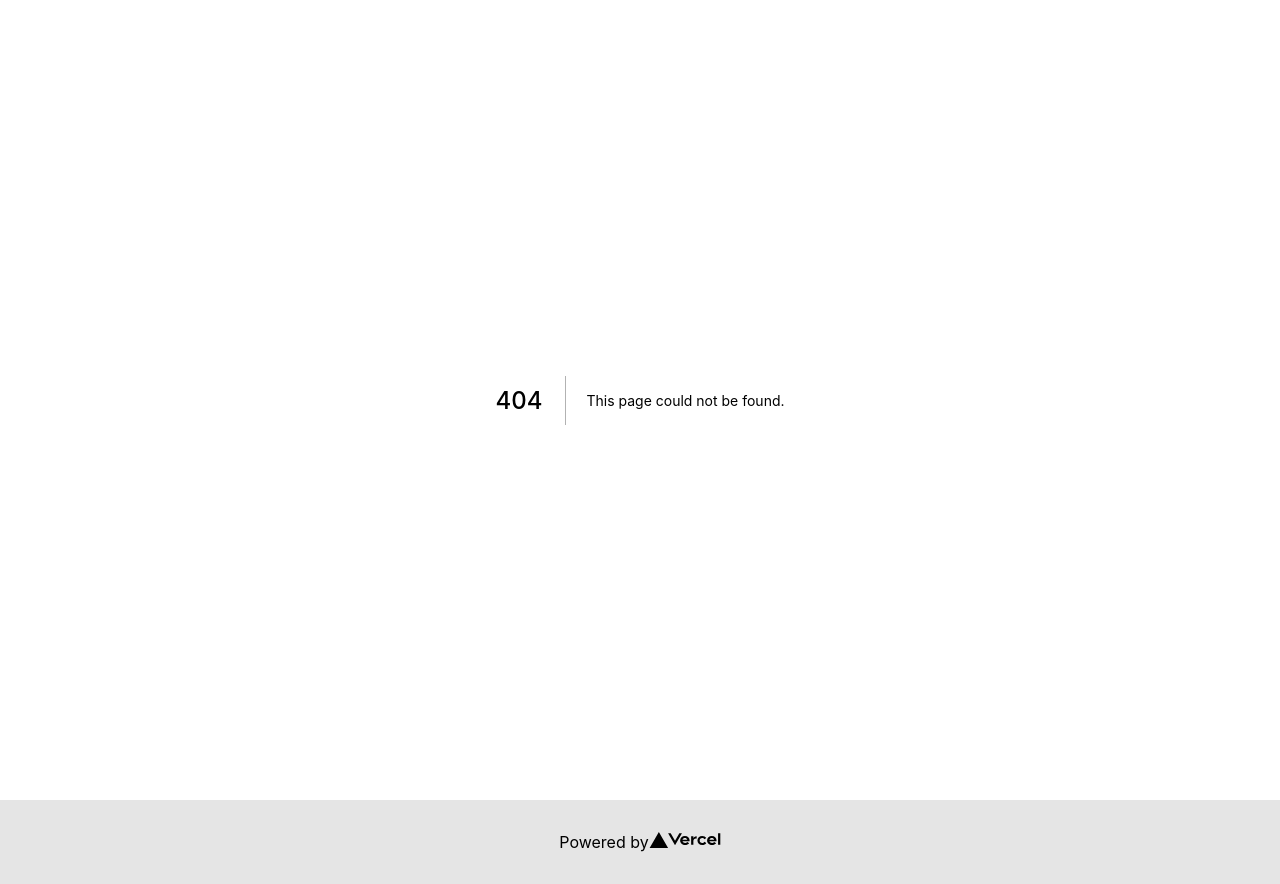
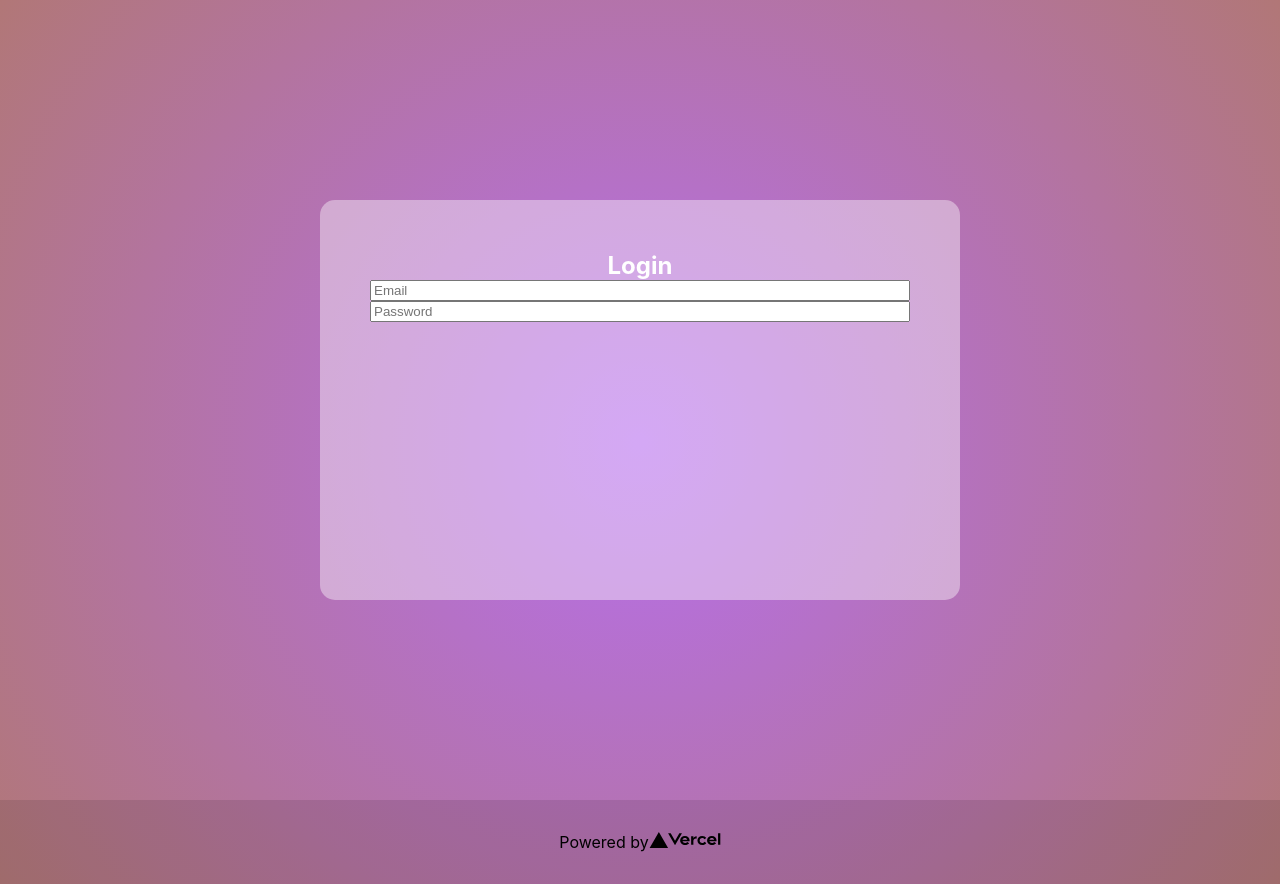
Before and after one commit to ilham-sptr/garudahacks-2022-fe, a Next.js app: page /login in a window 1280 px wide. Before the commit this address had no page. Built offline with nearby package versions, Linux system fonts and the light colour scheme.

Commit message:
chore: login page basis

```diff
--- /dev/null
+++ b/pages/login.jsx
@@ -0,0 +1,44 @@
+import defaultStyles from "../styles/Home.module.css";
+import styles from "../styles/Login.module.css";
+import { useState } from "react";
+export default function Login() {
+	const [email, setEmail] = useState("");
+	const [password, setPassword] = useState("");
+	return (
+		<main className={defaultStyles.maincontentcontainer}>
+			<div className={styles.loginbox}>
+				<h2>Login</h2>
+				<form
+					onSubmit={(e) => {
+						e.preventDefault();
+					}}
+					className={styles.form}
+				>
+					<input
+						type="email"
+						name="Email"
+						id="Email"
+						placeholder="Email"
+						required
+						onChange={(e) => {
+							setEmail(e.target.value);
+							return;
+						}}
+						value={email}
+					/>
+					<input
+						type="password"
+						name="Password"
+						id="Password"
+						required
+						placeholder="Password"
+						onChange={(e) => {
+							setPassword(e.target.value);
+						}}
+						value={password}
+					/>
+				</form>
+			</div>
+		</main>
+	);
+}
--- /dev/null
+++ b/styles/Login.module.css
@@ -0,0 +1,18 @@
+.loginbox {
+	width: 50%;
+	height: 50%;
+	display: flex;
+	flex-direction: column;
+	align-items: center;
+	justify-content: center;
+	background-color: rgba(255, 255, 255, 0.4);
+	border-radius: 15px;
+	color: white;
+	padding: 50px;
+}
+.form {
+	display: flex;
+	flex-direction: column;
+	width: 100%;
+	height: 90%;
+}
```
